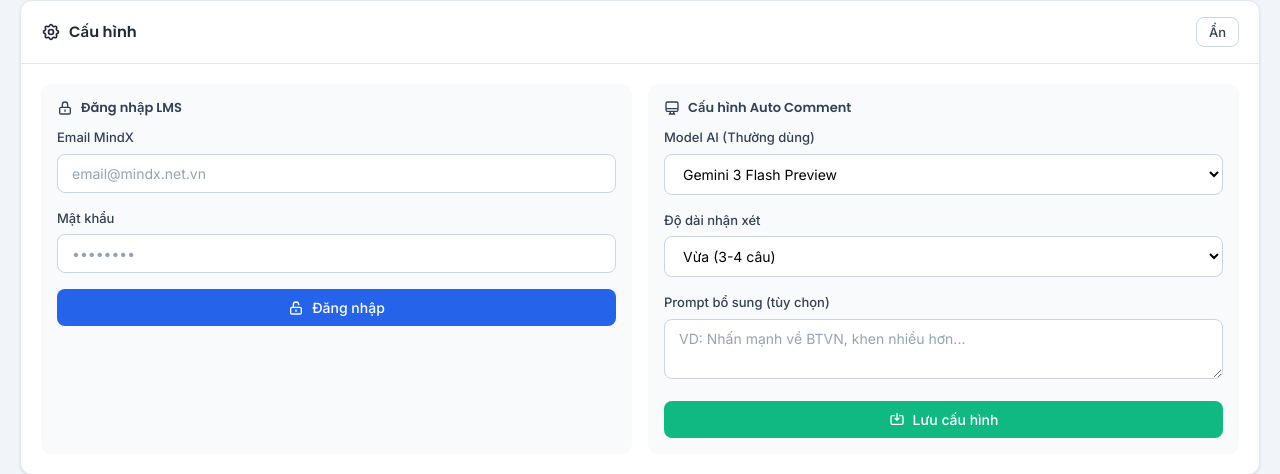
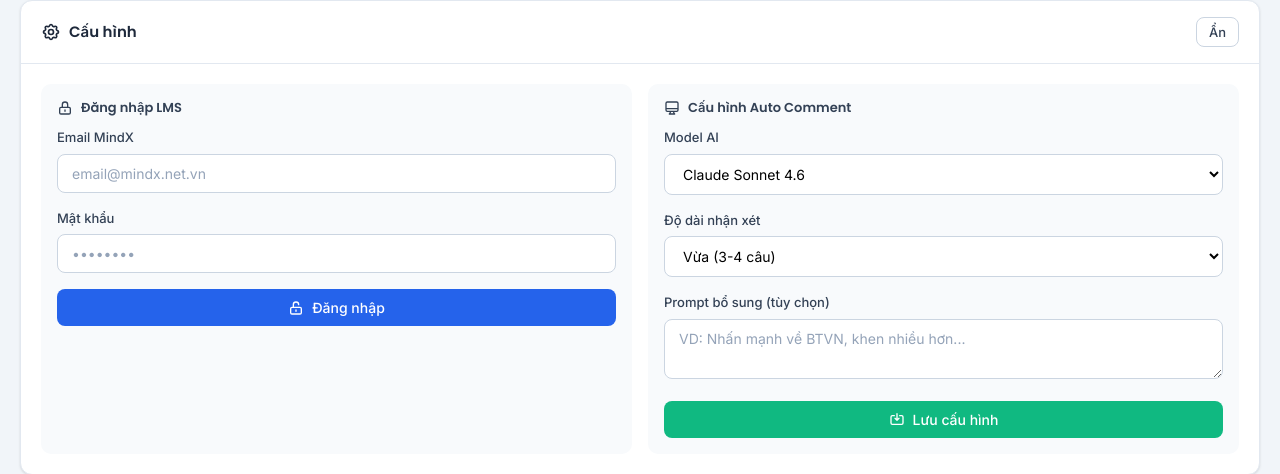
Before and after one commit to PikachuDucVu/toolLms, a Flask app: page / in a window 1280 px wide. Shown: the part 122-596 px from the top of the page. Run offline with Flask 3, Linux system fonts and the light colour scheme; some libraries are stand-ins or nearby versions.

Commit message:
Replace all AI models with 3 Antigravity models, remove OpenRouter UI

```diff
--- a/app.py
+++ b/app.py
@@ -72,19 +72,9 @@ RATE_CONTENTS = {
 }
 
 AI_MODELS = [
-    # Antigravity Models (CLI-Proxy)
-    {"id": "gemini-2.5-flash", "name": "Gemini 2.5 Flash", "provider": "antigravity"},
-    {"id": "gemini-2.5-flash-lite", "name": "Gemini 2.5 Flash Lite", "provider": "antigravity"},
-    {"id": "gemini-3-flash-preview", "name": "Gemini 3 Flash Preview", "provider": "antigravity"},
-    {"id": "gemini-3-pro-preview", "name": "Gemini 3 Pro Preview", "provider": "antigravity"},
-    {"id": "gemini-claude-sonnet-4-5", "name": "Claude Sonnet 4.5 (via Gemini)", "provider": "antigravity"},
-    {"id": "gemini-claude-sonnet-4-5-thinking", "name": "Claude Sonnet 4.5 Thinking (via Gemini)", "provider": "antigravity"},
-    {"id": "gemini-claude-opus-4-5-thinking", "name": "Claude Opus 4.5 Thinking (via Gemini)", "provider": "antigravity"},
-    {"id": "gpt-oss-120b-medium", "name": "GPT OSS 120B Medium", "provider": "antigravity"},
-    # OpenRouter Models
-    {"id": "google/gemini-2.0-flash-001", "name": "Gemini 2.0 Flash (OpenRouter)", "provider": "openrouter"},
-    {"id": "deepseek/deepseek-v3.2", "name": "DeepSeek V3.2 (OpenRouter)", "provider": "openrouter"},
-    {"id": "x-ai/grok-code-fast-1", "name": "Grok Code Fast (OpenRouter)", "provider": "openrouter"},
+    {"id": "claude-opus-4-6-thinking", "name": "Claude Opus 4.6 Thinking", "provider": "antigravity"},
+    {"id": "claude-sonnet-4-6", "name": "Claude Sonnet 4.6", "provider": "antigravity"},
+    {"id": "gemini-3.1-pro-high", "name": "Gemini 3.1 Pro High", "provider": "antigravity"},
 ]
 
 ANTIGRAVITY_API_URL = "https://ai.ducvu.io.vn/v1/chat/completions"
@@ -152,7 +142,7 @@ def generate_comment_with_ai(api_key, student_name, past_comments, notes, sessio
 
     config = load_config()
     # Prioritize passed model_id, then custom_model_id from config, then selected ai_model
-    model = model_id or config.get('custom_model_id') or config.get('ai_model', 'gemini-3-flash-preview')
+    model = model_id or config.get('custom_model_id') or config.get('ai_model', 'claude-sonnet-4-6')
 
     # Lấy tên gọi ngắn (tên cuối)
     short_name = student_name.split()[-1] if student_name else "em"
@@ -253,7 +243,7 @@ def index():
     config = load_config()
     return render_template('index.html',
                          openrouter_key=config.get('openrouter_key', ''),
-                         ai_model=config.get('ai_model', 'gemini-3-flash-preview'),
+                         ai_model=config.get('ai_model', 'claude-sonnet-4-6'),
                          custom_model_id=config.get('custom_model_id', ''),
                          ai_models=AI_MODELS,
                          is_logged_in=lms_client.lms_token is not None)
@@ -386,7 +376,7 @@ def generate_comment():
     api_key = config.get('openrouter_key', '')
 
     # Check provider - Antigravity doesn't need API key
-    model_id = config.get('ai_model', 'gemini-3-flash-preview')
+    model_id = config.get('ai_model', 'claude-sonnet-4-6')
     provider = get_model_provider(model_id)
 
     if provider != 'antigravity' and not api_key:
--- a/templates/index.html
+++ b/templates/index.html
@@ -1171,25 +1171,13 @@
                             </svg>
                             Cấu hình Auto Comment
                         </h3>
-                        <div class="form-group" id="openrouterKeyGroup">
-                            <label class="form-label" for="openrouterKey">OpenRouter API Key</label>
-                            <input type="password" class="form-input" id="openrouterKey" value="{{ openrouter_key }}" placeholder="sk-or-...">
-                        </div>
                         <div class="form-group">
-                            <label class="form-label" for="aiModel">Model AI (Thường dùng)</label>
-                            <select class="form-select" id="aiModel" onchange="toggleCustomModel()">
+                            <label class="form-label" for="aiModel">Model AI</label>
+                            <select class="form-select" id="aiModel">
                                 {% for model in ai_models %}
-                                <option value="{{ model.id }}" data-provider="{{ model.provider }}" {% if model.id == ai_model and not custom_model_id %}selected{% endif %}>{{ model.name }}</option>
+                                <option value="{{ model.id }}" data-provider="{{ model.provider }}" {% if model.id == ai_model %}selected{% endif %}>{{ model.name }}</option>
                                 {% endfor %}
-                                <option value="custom" data-provider="openrouter" {% if custom_model_id %}selected{% endif %}>Mô hình khác...</option>
                             </select>
-                        </div>
-                        <div class="form-group" id="customModelGroup" style="display: {% if custom_model_id %}block{% else %}none{% endif %};">
-                            <label class="form-label" for="customModelId">Model tự chọn (Custom Model ID)</label>
-                            <input type="text" class="form-input" id="customModelId" value="{{ custom_model_id }}" placeholder="VD: xiaomi/mimo-v2-flash:free">
-                            <div style="font-size: 11px; color: var(--gray-500); margin-top: 4px;">
-                                Nhập Model ID từ <a href="https://openrouter.ai/models" target="_blank" rel="noopener">OpenRouter Models</a>
-                            </div>
                         </div>
                         <div class="form-group">
                             <label class="form-label" for="commentLength">Độ dài nhận xét</label>
@@ -1773,53 +1761,16 @@
             }
         }
 
-        // Toggle custom model input and OpenRouter API key visibility
-        function toggleCustomModel() {
-            const aiModelSelect = document.getElementById('aiModel');
-            const aiModel = aiModelSelect.value;
-            const selectedOption = aiModelSelect.options[aiModelSelect.selectedIndex];
-            const provider = selectedOption.getAttribute('data-provider');
-
-            const customGroup = document.getElementById('customModelGroup');
-            const openrouterKeyGroup = document.getElementById('openrouterKeyGroup');
-
-            // Toggle custom model input
-            if (aiModel === 'custom') {
-                customGroup.style.display = 'block';
-            } else {
-                customGroup.style.display = 'none';
-                document.getElementById('customModelId').value = '';
-            }
-
-            // Toggle OpenRouter API key visibility based on provider
-            if (provider === 'antigravity') {
-                openrouterKeyGroup.style.display = 'none';
-            } else {
-                openrouterKeyGroup.style.display = 'block';
-            }
-        }
-
-        // Initialize visibility on page load
-        document.addEventListener('DOMContentLoaded', function() {
-            toggleCustomModel();
-        });
-
         // Save config
         async function saveConfig() {
-            const openrouterKey = document.getElementById('openrouterKey').value;
             const aiModel = document.getElementById('aiModel').value;
-            const customModelId = document.getElementById('customModelId').value;
-
-            // Nếu chọn custom thì dùng customModelId, ngược lại dùng aiModel
-            const finalModel = aiModel === 'custom' ? '' : aiModel;
 
             await fetch('/api/save_config', {
                 method: 'POST',
                 headers: {'Content-Type': 'application/json'},
                 body: JSON.stringify({
-                    openrouter_key: openrouterKey,
-                    ai_model: finalModel,
-                    custom_model_id: customModelId
+                    ai_model: aiModel,
+                    custom_model_id: ''
                 })
             });
             showToast('Đã lưu cấu hình!');
```
